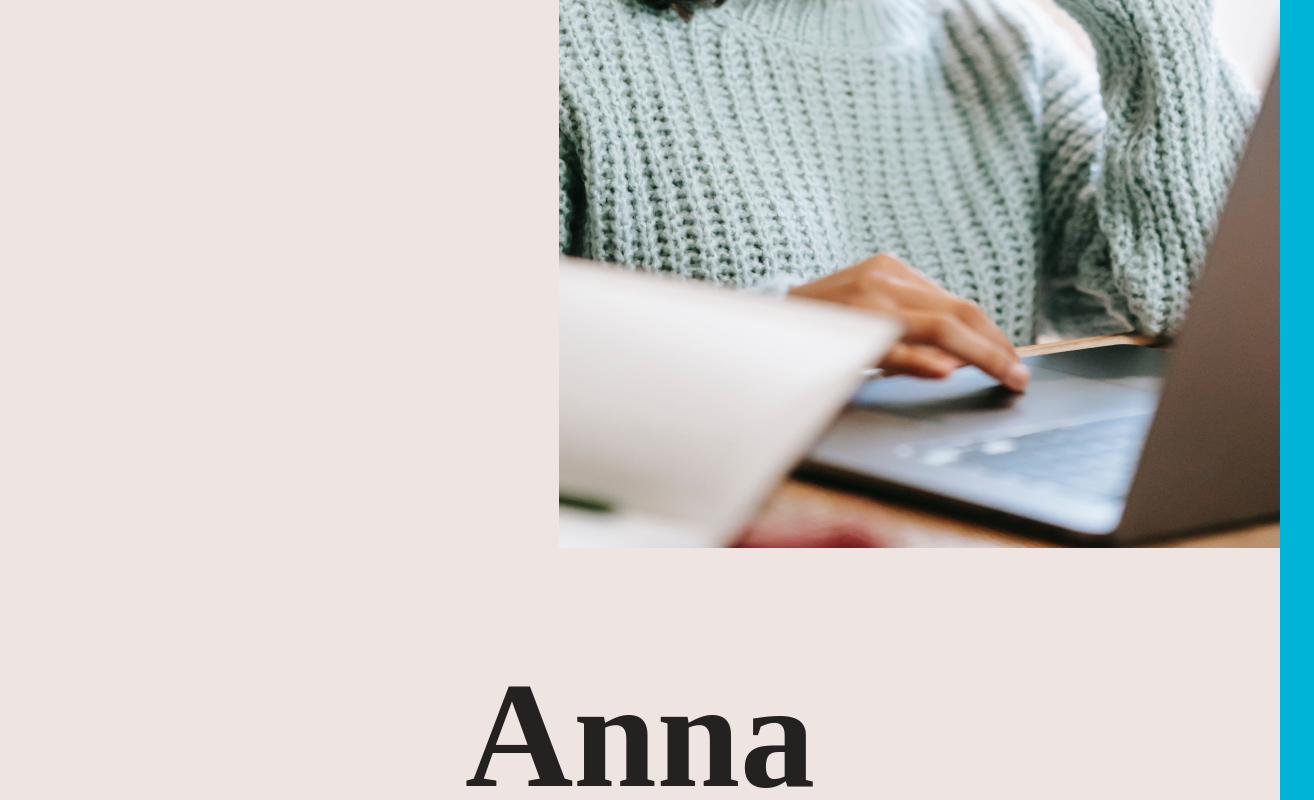
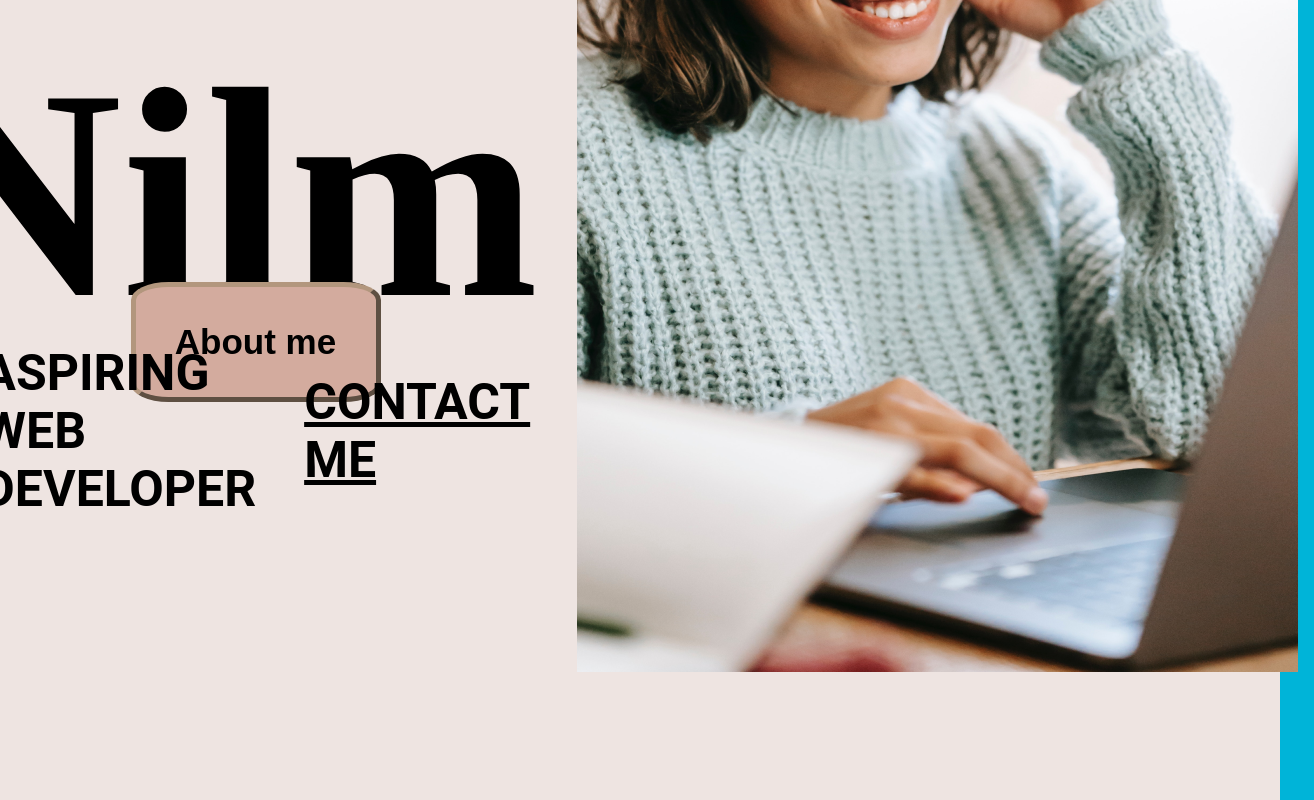
Before and after one commit to Lindris/portfolio-teama, a React (Create React App) app in the folder portfolio-teama/: page / in a window 1280 px wide. Shown: the part 540-1340 px from the top of the page, 1314 px wide, since content can reach past the window. Built offline with nearby package versions, Linux system fonts and the light colour scheme.

Commit message:
layout done and contact me hover

```diff
--- a/portfolio-teama/src/App.css
+++ b/portfolio-teama/src/App.css
@@ -37,6 +37,12 @@
 
 body {
   font-family: 'Roboto', sans-serif;
+   margin-left:0em;
+  margin-right: 0em;
+  margin-bottom: 0em;
+  min-height: 100vh;
+  min-width: 100vh;
+
 }
 
 .App-header {
@@ -48,6 +54,92 @@ body {
   justify-content: center;
   font-size: calc(10px + 2vmin);
   color: #242121;
+}
+
+
+.grid-container {
+  display: grid;
+
+  grid-template-columns:1fr 1fr;
+  /* grid-template-columns: repeat(2, 2fr 1fr); */
+  /* grid-column-gap:1em;
+  grid-row-gap: 1em; */
+
+  grid-template-rows: 2fr 1fr;
+align-items: center;
+justify-content: center;
+  grid-gap: 1em;
+  /* grid-auto-rows:300px; */
+
+  /* for flexible height to adjust to contents use minmax */
+  grid-auto-rows: minmax(200px, auto);
+margin: 0%;
+  background-color: #EEE4E1;
+
+  justify-items:center;
+  align-items: center;
+}
+
+.Box1 {
+  grid-column:1/3;
+  grid-row: 1/4;
+
+}
+
+.box2 {
+  grid-row: 1/5;
+}
+
+.name {
+  min-height: 100%;
+  min-width: 100%;
+}
+
+/* .Box3 {
+  grid-row:3/4;
+  grid-column: 1/3;
+  align-self: center;
+
+} */
+
+button {
+  grid-row: 2/4;
+  grid-column: 1/3;
+  background-color: #D3AB9E;
+  height: 120px;
+  width: 250px;
+  margin-top: 200px;
+  border-radius: 15%;
+  border-width: 5px;
+  border-color: #B2967D;
+font-size: 35px;
+font-family:'Roboto' sans-serif;
+
+font-weight: 900;
+align-items: right;
+justify-content: right;
+}
+
+.box4 {
+  grid-row: 3/4;
+  grid-column: 1;
+  text-transform: uppercase;
+}
+
+
+.box5 {
+  grid-row: 3/4;
+  grid-column: 2;
+  justify-content: left;
+  text-transform: uppercase;
+}
+
+
+
+/* layout of components in a grid */
+.grid-container > div{
+  /* background-color: aqua; */
+  padding: 1em;
 }
 
 .App-link {
@@ -70,31 +162,60 @@ h1 {
 
   /* font-family: 'League Spartan', sans-serif; */
   font-family: 'Mali', cursive;
-  font-size: 150px;
+  font-size: 300px;
 }
-.about {
+
+/* .about {
   background-color: #D3AB9E;
   height: 80px;
   width: 160px;
+  margin-top: 200px;
   border-radius: 15%;
   border-width: 5px;
   border-color: #B2967D;
 font-size: 25px;
 font-family:'Roboto' sans-serif;
-font-stretch: 12px;
-font-weight: 500;
 
-}
+font-weight: 900;
+align-items: right;
+justify-content: right;
+
+} */
 
 .about:hover {
 background-color: #c3e4e4;
 color: black;
 text-decoration: underline;
+font-weight: 800;
+
 }
 
-img {
- margin-right: 0;
- margin-left: auto;
 
+h3 {
+  font-size: 50px;
+font-family:'Roboto' sans-serif;
+font-stretch: 12px;
+font-weight: 700;
+margin-top: 200px;
+}
+
+.contact {
+  text-decoration: underline;
+
+}
+
+.contact:hover {
+color:#06abab;
+}
+
+.girl {
+  min-height:100vh;
+  max-height: auto;
+ /* margin-right: 0;
+ margin-left: auto; */
+ /* width: 40%;
+ height:50cm; */
  /* display:block; */
+ /* grid-column: 2/2;
+ grid-row: 2; */
 }
--- a/portfolio-teama/src/App.js
+++ b/portfolio-teama/src/App.js
@@ -5,15 +5,30 @@ import "./App.css";
 
 function App() {
   return (
-    <div className="App">
-      <header className="App-header">
-      <img src='girl.png' className='girl' alt='girl'></img>
-        <h1>Anna <br></br> Nilm</h1>
+    // <div className="App">
+    <div className='grid-container'>
+      {/* <header className="App-header"> */}
+
+      <div className='Box1'>
+        <h1 >Anna <br></br> Nilm</h1>
+        </div>
+        <div className='box2'>
+      <img src='girl.png' className="girl box2"alt='girl'></img>
+      </div>
+
+        {/* <div className="about Box3">About me */}
         <button className="about">About me</button>
+        {/* </div> */}
+       <div className="box4">
         <h3>Aspiring Web Developer</h3>
-        <h3>About Me </h3>
-      </header>
+        </div>
+      <div className="box5">
+        <h3 className='contact'>Contact Me </h3>
+       </div>
+      {/* </header> */}
     </div>
+
+
   );
 }
 
```
